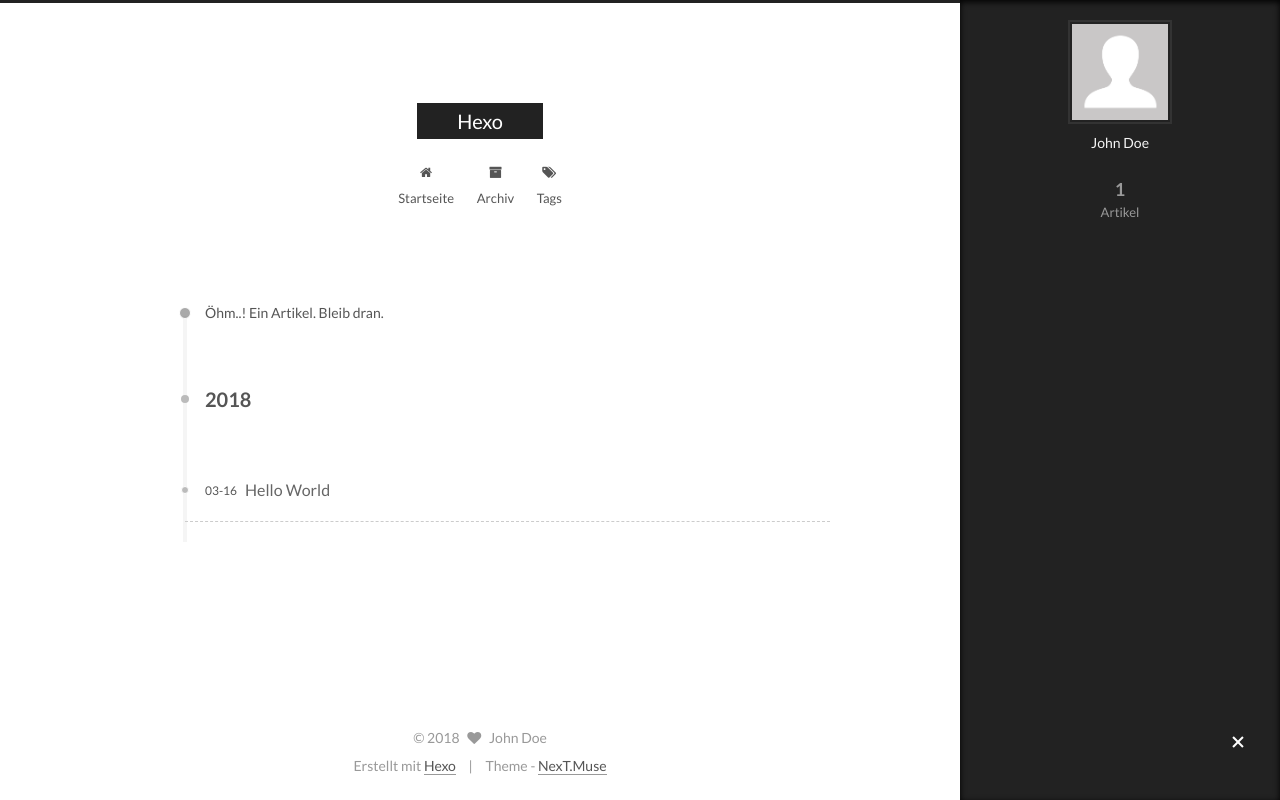
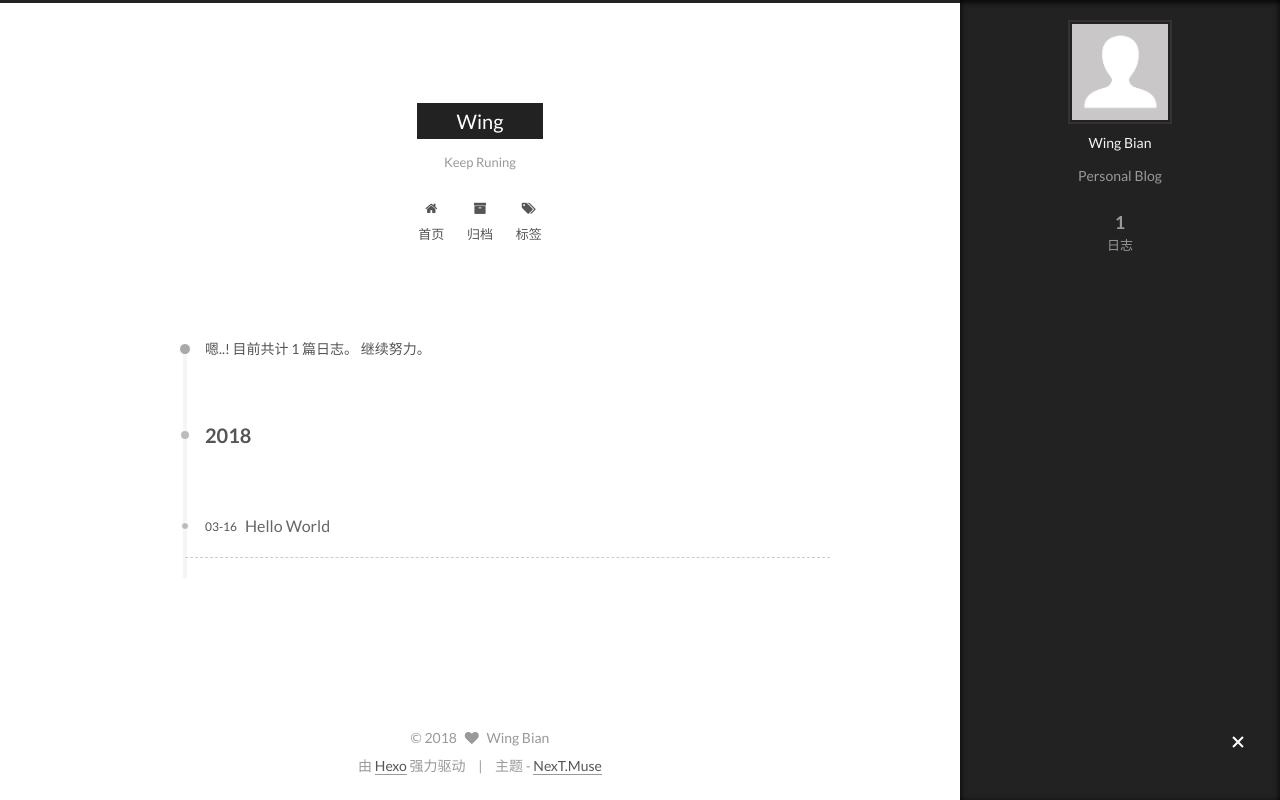
Before and after one commit to MrtBian/MrtBian.github.io, a plain HTML site: page archives/2018/03/index.html in a window 1280 px wide. Both pictures are taken after a click on the element 1238 px from the left and 743 px from the top of the page. Drawn offline with Linux system fonts and the light colour scheme.

Commit message:
Site updated: 2018-03-16 19:18:37

```diff
--- a/archives/2018/03/index.html
+++ b/archives/2018/03/index.html
@@ -5,7 +5,7 @@
 
 
 
-<html class="theme-next muse use-motion" lang="">
+<html class="theme-next muse use-motion" lang="zh-Hans">
 <head>
   <meta charset="UTF-8"/>
 <meta http-equiv="X-UA-Compatible" content="IE=edge" />
@@ -94,12 +94,16 @@
 
 
 
+<meta name="description" content="Personal Blog">
 <meta property="og:type" content="website">
-<meta property="og:title" content="Hexo">
+<meta property="og:title" content="Wing">
 <meta property="og:url" content="http://yoursite.com/archives/2018/03/index.html">
-<meta property="og:site_name" content="Hexo">
+<meta property="og:site_name" content="Wing">
+<meta property="og:description" content="Personal Blog">
+<meta property="og:locale" content="zh-Hans">
 <meta name="twitter:card" content="summary">
-<meta name="twitter:title" content="Hexo">
+<meta name="twitter:title" content="Wing">
+<meta name="twitter:description" content="Personal Blog">
 
 
 
@@ -114,7 +118,7 @@
     motion: true,
     duoshuo: {
       userId: '0',
-      author: 'Author'
+      author: '博主'
     },
     algolia: {
       applicationID: '',
@@ -134,7 +138,7 @@
 
 
 
-  <title>Archiv | Hexo</title>
+  <title>归档 | Wing</title>
 
 
 
@@ -152,7 +156,7 @@
 
 </head>
 
-<body itemscope itemtype="http://schema.org/WebPage" lang="">
+<body itemscope itemtype="http://schema.org/WebPage" lang="zh-Hans">
 
 
 
@@ -170,12 +174,12 @@
     <div class="custom-logo-site-title">
       <a href="/"  class="brand" rel="start">
         <span class="logo-line-before"><i></i></span>
-        <span class="site-title">Hexo</span>
+        <span class="site-title">Wing</span>
         <span class="logo-line-after"><i></i></span>
       </a>
     </div>
 
-        <p class="site-subtitle"></p>
+        <p class="site-subtitle">Keep Runing</p>
 
   </div>
 
@@ -200,7 +204,7 @@
 
               <i class="menu-item-icon fa fa-fw fa-home"></i> <br />
 
-            Startseite
+            首页
           </a>
         </li>
 
@@ -210,7 +214,7 @@
 
               <i class="menu-item-icon fa fa-fw fa-archive"></i> <br />
 
-            Archiv
+            归档
           </a>
         </li>
 
@@ -220,7 +224,7 @@
 
               <i class="menu-item-icon fa fa-fw fa-tags"></i> <br />
 
-            Tags
+            标签
           </a>
         </li>
 
@@ -256,7 +260,7 @@
 
 
 
-        Öhm..! Ein Artikel. Bleib dran.
+        嗯..! 目前共计 1 篇日志。 继续努力。
       </span>
 
 
@@ -343,10 +347,10 @@
         <div class="site-author motion-element" itemprop="author" itemscope itemtype="http://schema.org/Person">
           <img class="site-author-image" itemprop="image"
                src="/images/avatar.gif"
-               alt="John Doe" />
-          <p class="site-author-name" itemprop="name">John Doe</p>
+               alt="Wing Bian" />
+          <p class="site-author-name" itemprop="name">Wing Bian</p>
 
-              <p class="site-description motion-element" itemprop="description"></p>
+              <p class="site-description motion-element" itemprop="description">Personal Blog</p>
 
         </div>
         <nav class="site-state motion-element">
@@ -355,7 +359,7 @@
             <div class="site-state-item site-state-posts">
               <a href="/archives/">
                 <span class="site-state-item-count">1</span>
-                <span class="site-state-item-name">Artikel</span>
+                <span class="site-state-item-name">日志</span>
               </a>
             </div>
 
@@ -404,16 +408,16 @@
   <span class="with-love">
     <i class="fa fa-heart"></i>
   </span>
-  <span class="author" itemprop="copyrightHolder">John Doe</span>
+  <span class="author" itemprop="copyrightHolder">Wing Bian</span>
 </div>
 
 
 <div class="powered-by">
-  Erstellt mit  <a class="theme-link" href="https://hexo.io">Hexo</a>
+  由 <a class="theme-link" href="https://hexo.io">Hexo</a> 强力驱动
 </div>
 
 <div class="theme-info">
-  Theme -
+  主题 -
   <a class="theme-link" href="https://github.com/iissnan/hexo-theme-next">
     NexT.Muse
   </a>
```
Also changed, not shown: 2018/03/16/hello-world/index.html (+24 -23 lines), archives/2018/index.html (+24 -20 lines), archives/index.html (+24 -20 lines), index.html (+27 -23 lines).
